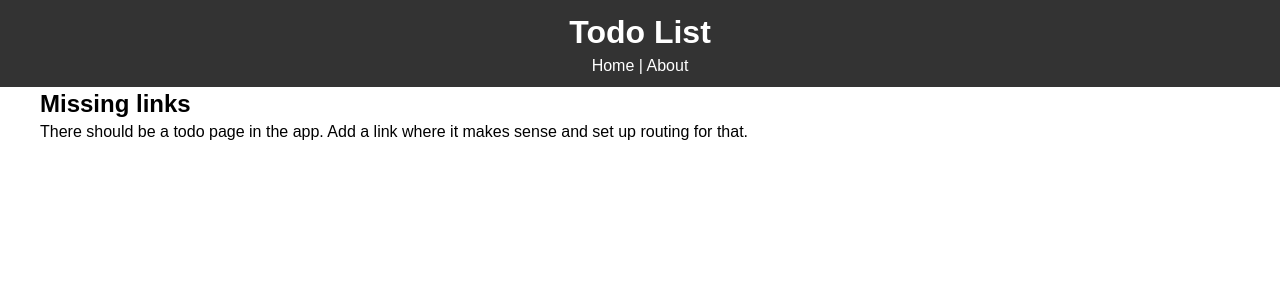
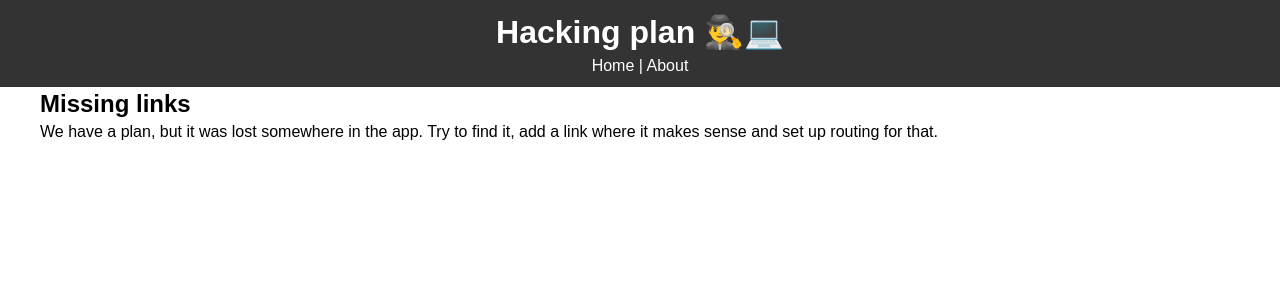
Before and after one commit to sbutkaliuk/Angular-Todo-List, an Angular app: page / in a window 1280 px wide. Shown: the top 300 px of the page. Built offline with nearby package versions, Linux system fonts and the light colour scheme.

Commit message:
Hacking plan

```diff
--- a/src/app/components/add-todo/add-todo.component.ts
+++ b/src/app/components/add-todo/add-todo.component.ts
@@ -7,7 +7,7 @@ import { Component, OnInit, EventEmitter, Output } from '@angular/core';
 })
 export class AddTodoComponent implements OnInit {
   @Output() addTodo: EventEmitter<any> = new EventEmitter();
-  title: string;
+  title: string = '';
 
   constructor() { }
 
@@ -20,6 +20,7 @@ export class AddTodoComponent implements OnInit {
       completed: false
     }
     this.addTodo.emit(todo);
+    this.title = '';
   }
 
 }
--- a/src/app/components/layout/header/header.component.html
+++ b/src/app/components/layout/header/header.component.html
@@ -1,5 +1,5 @@
 <header class="header">
-    <h1>Todo List</h1>
+    <h1>Hacking plan 🕵️‍♂️💻</h1>
 
     <nav>
         <a routerLink="/">Home</a> | <a routerLink="/about">About</a>
--- a/src/app/components/pages/home/home.component.html
+++ b/src/app/components/pages/home/home.component.html
@@ -1,2 +1,2 @@
 <h2>Missing links</h2>
-<p>There should be a todo page in the app. Add a link where it makes sense and set up routing for that.</p>
+<p>We have a plan, but it was lost somewhere in the app. Try to find it, add a link where it makes sense and set up routing for that.</p>
```
